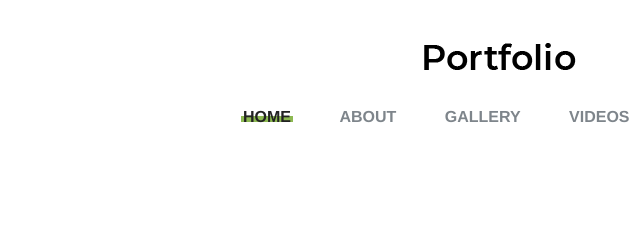
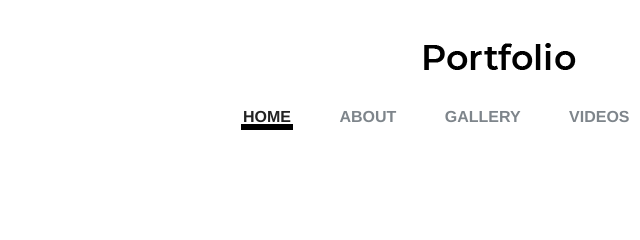
Before and after one commit to Arpan1605/portfolio.github.io, a plain HTML site: page index.html in a window 1280 px wide. Shown: the top 240 px of the page, 141-781 px from the left. Drawn offline with nearby package versions, Linux system fonts and the light colour scheme.

Commit message:
bar changed to black color

```diff
--- a/css/style.css
+++ b/css/style.css
@@ -435,8 +435,8 @@ ol {
 	width: 0;
 	height: 6px;
 	left: 0;
-	bottom: 8px;
-	background: #8DB952;
+	bottom: 0px;
+	background: #000000;
 	z-index: -1;
 	-webkit-transition: 0.3s;
 	-o-transition: 0.3s;
```
